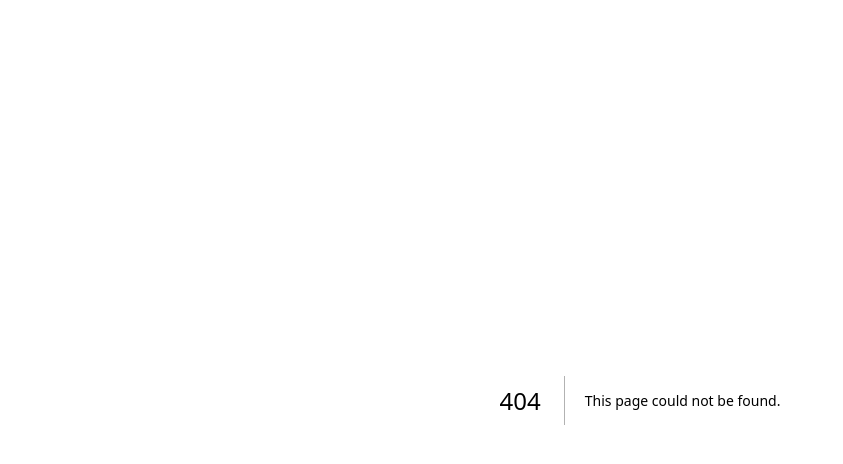
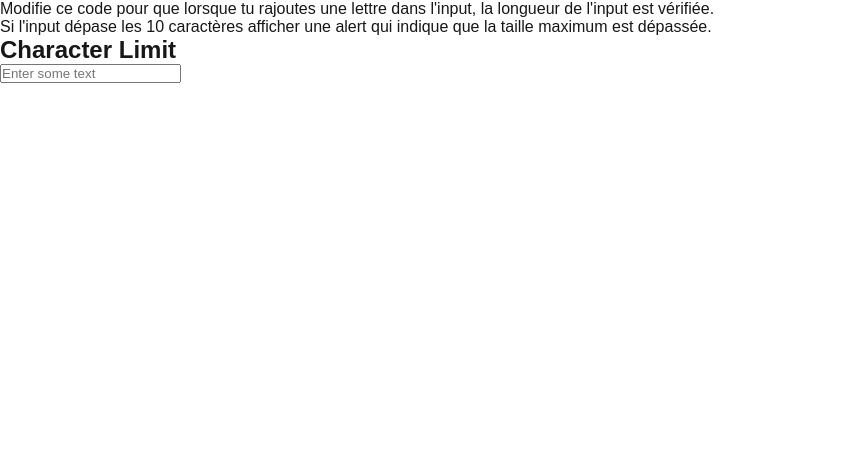
Before and after one commit to quentinhermiteau/react-5iw2-2025-2026, a Next.js app: page /exo4 in a window 1280 px wide. Before the commit this address had no page. Shown: the top 464 px of the page, without its empty margins (0-843 px from the left). Built offline with nearby package versions, Linux system fonts and the light colour scheme.

Commit message:
add exercise 4

```diff
--- /dev/null
+++ b/src/app/exo4/page.jsx
@@ -0,0 +1,14 @@
+export default function Exo4() {
+  return (
+    <>
+      <div id="notice">
+        <p>Modifie ce code pour que lorsque tu rajoutes une lettre dans l'input, la longueur de l'input est vérifiée.</p>
+        <p>Si l'input dépase les 10 caractères afficher une alert qui indique que la taille maximum est dépassée.</p>
+      </div>
+      <section>
+        <h1>Character Limit</h1>
+        <input placeholder="Enter some text" />
+      </section>
+    </>
+  );
+}
```
